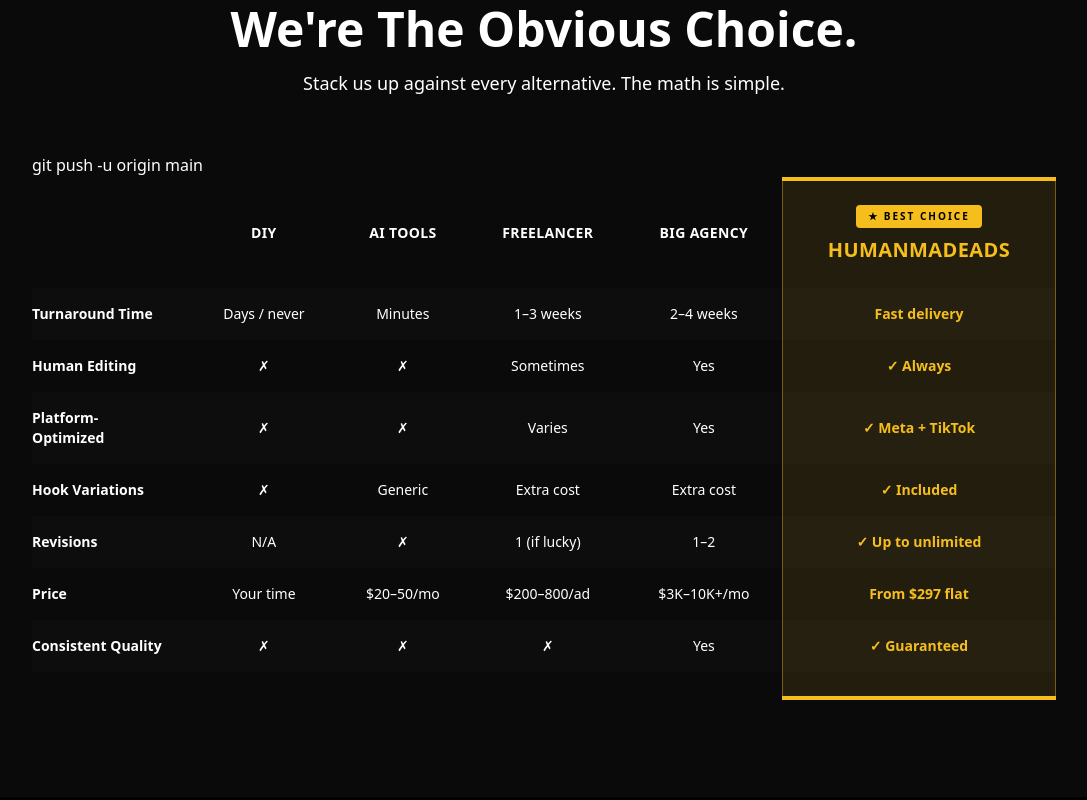
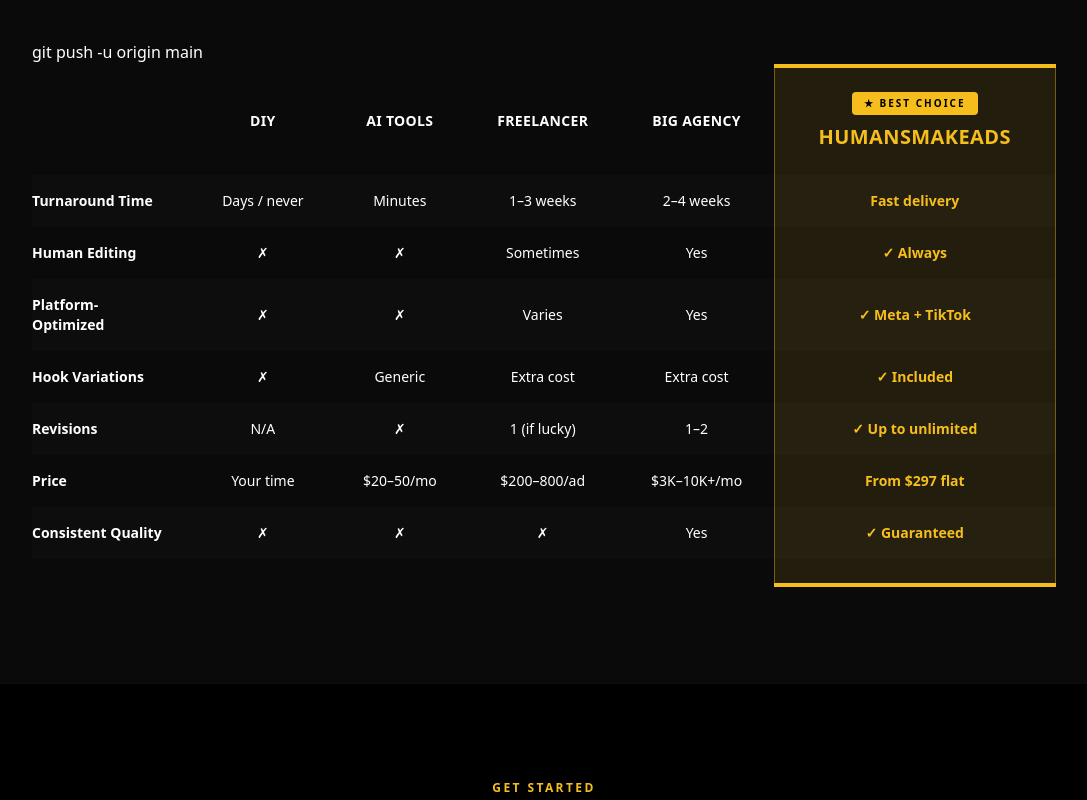
Before and after one commit to najialarabi2-tech/HumanMadeAds, a React (Vite) app: page / in a window 1280 px wide. Shown: the part 3460-4260 px from the top of the page, without its empty margins (96-1183 px from the left). Built offline with nearby package versions, Linux system fonts and the light colour scheme.

Commit message:
Update all social links to HumansMakeAds and reduce video grid to 4 examples

```diff
--- a/index.html
+++ b/index.html
@@ -3,10 +3,10 @@
   <head>
     <meta charset="UTF-8" />
     <meta name="viewport" content="width=device-width, initial-scale=1.0" />
-    <title>HumanMadeAds | E-Commerce Video Ads</title>
-    <meta name="description" content="HumanMadeAds is a leading marketing agency. We specialise in human made creatives and strategies that convert into revenue." />
-    <meta property="og:title" content="HumanMadeAds | E-Commerce Video Ads" />
-    <meta property="og:description" content="HumanMadeAds is a leading marketing agency. We specialise in human made creatives and strategies that convert into revenue." />
+    <title>HumansMakeAds | E-Commerce Video Ads</title>
+    <meta name="description" content="HumansMakeAds is a leading marketing agency. We specialise in human made creatives and strategies that convert into revenue." />
+    <meta property="og:title" content="HumansMakeAds | E-Commerce Video Ads" />
+    <meta property="og:description" content="HumansMakeAds is a leading marketing agency. We specialise in human made creatives and strategies that convert into revenue." />
   </head>
   <body>
     <div id="root"></div>
--- a/src/App.tsx
+++ b/src/App.tsx
@@ -24,7 +24,7 @@
   return (
     <nav className="fixed top-0 left-0 w-full bg-black/90 backdrop-blur-md border-b border-white/5 z-50 px-6 py-4 flex items-center justify-between">
       <div className="flex items-center">
-        <img src={Logo} alt="HumanMadeAds" className="h-8 w-auto" />
+        <img src={Logo} alt="HumansMakeAds" className="h-8 w-auto" />
       </div>
       <div className="hidden md:flex items-center gap-8 text-sm font-medium text-white">
         <a href="#how" className="hover:text-white transition-colors">How It Works</a>
@@ -87,13 +87,13 @@
 
         {/* Social icons */}
         <div className="flex items-center justify-center gap-4 mb-10">
-          <a href="https://www.instagram.com/humanmadeads" target="_blank" rel="noopener noreferrer" className="w-10 h-10 border border-[#333] flex items-center justify-center text-white hover:border-[#f6be1d] hover:text-[#f6be1d] transition-colors">
+          <a href="https://www.instagram.com/HumansMakeAds" target="_blank" rel="noopener noreferrer" className="w-10 h-10 border border-[#333] flex items-center justify-center text-white hover:border-[#f6be1d] hover:text-[#f6be1d] transition-colors">
             <Instagram size={18} />
           </a>
-          <a href="https://www.twitter.com/humanmadeads" target="_blank" rel="noopener noreferrer" className="w-10 h-10 border border-[#333] flex items-center justify-center text-white hover:border-[#f6be1d] hover:text-[#f6be1d] transition-colors">
+          <a href="https://www.twitter.com/HumansMakeAds" target="_blank" rel="noopener noreferrer" className="w-10 h-10 border border-[#333] flex items-center justify-center text-white hover:border-[#f6be1d] hover:text-[#f6be1d] transition-colors">
             <Twitter size={18} />
           </a>
-          <a href="https://www.tiktok.com/@humanmadeads" target="_blank" rel="noopener noreferrer" className="w-10 h-10 border border-[#333] flex items-center justify-center text-white hover:border-[#f6be1d] hover:text-[#f6be1d] transition-colors">
+          <a href="https://www.tiktok.com/@HumansMakeAds" target="_blank" rel="noopener noreferrer" className="w-10 h-10 border border-[#333] flex items-center justify-center text-white hover:border-[#f6be1d] hover:text-[#f6be1d] transition-colors">
             <svg width="18" height="18" viewBox="0 0 24 24" fill="currentColor"><path d="M19.59 6.69a4.83 4.83 0 0 1-3.77-4.25V2h-3.45v13.67a2.89 2.89 0 0 1-2.88 2.5 2.89 2.89 0 0 1-2.89-2.89 2.89 2.89 0 0 1 2.89-2.89c.28 0 .54.04.79.1V9.01a6.33 6.33 0 0 0-.79-.05 6.34 6.34 0 0 0-6.34 6.34 6.34 6.34 0 0 0 6.34 6.34 6.34 6.34 0 0 0 6.33-6.34V8.69a8.18 8.18 0 0 0 4.78 1.52V6.76a4.85 4.85 0 0 1-1.01-.07z"/></svg>
           </a>
         </div>
@@ -163,7 +163,7 @@
 
         {/* Video examples */}
         <div className="grid grid-cols-2 md:grid-cols-4 gap-2 mt-14 max-w-5xl mx-auto">
-          {[...Array(8)].map((_, i) => (
+          {[...Array(4)].map((_, i) => (
             <div key={i} className="relative aspect-video overflow-hidden group cursor-pointer border border-[#222]">
               <img src={`https://picsum.photos/seed/inf${i}/400/225`} alt="Ad Example" className="w-full h-full object-cover group-hover:scale-105 transition-transform duration-500" />
               <div className="absolute inset-0 bg-black/50 flex items-center justify-center group-hover:bg-black/70 transition-colors">
@@ -270,7 +270,7 @@
     { key: 'ai',         label: 'AI Tools' },
     { key: 'freelancer', label: 'Freelancer' },
     { key: 'agency',     label: 'Big Agency' },
-    { key: 'us',         label: 'HumanMadeAds', highlight: true },
+    { key: 'us',         label: 'HumansMakeAds', highlight: true },
   ];
 
   return (
@@ -546,7 +546,7 @@
       <div className="max-w-5xl mx-auto">
         <div className="flex flex-col md:flex-row justify-between items-start gap-10 mb-12">
           <div>
-            <img src={Logo} alt="HumanMadeAds" className="h-8 w-auto mb-4" />
+            <img src={Logo} alt="HumansMakeAds" className="h-8 w-auto mb-4" />
             <p className="text-white text-sm max-w-xs leading-relaxed">
               Hand-crafted e-commerce video ads that actually convert. No AI. No excuses.
             </p>
@@ -562,19 +562,19 @@
             </div>
             <div>
               <h4 className="text-white text-xs font-black uppercase tracking-widest mb-4">Contact</h4>
-              <a href="mailto:team@HumanMadeAds.com" className="text-sm text-white hover:text-[#f6be1d] transition-colors flex items-center gap-2">
-                <Mail size={14} /> team@HumanMadeAds.com
+              <a href="mailto:team@HumansMakeAds.com" className="text-sm text-white hover:text-[#f6be1d] transition-colors flex items-center gap-2">
+                <Mail size={14} /> team@HumansMakeAds.com
               </a>
               <div className="flex gap-3 mt-4">
                 {[
-                  { Icon: Instagram, href: 'https://www.instagram.com/humanmadeads' },
-                  { Icon: Twitter, href: 'https://www.twitter.com/humanmadeads' },
+                  { Icon: Instagram, href: 'https://www.instagram.com/HumansMakeAds' },
+                  { Icon: Twitter, href: 'https://www.twitter.com/HumansMakeAds' },
                 ].map(({ Icon, href }, i) => (
                   <a key={i} href={href} target="_blank" rel="noopener noreferrer" className="w-8 h-8 border border-[#222] flex items-center justify-center text-white hover:border-[#f6be1d] hover:text-[#f6be1d] transition-colors">
                     <Icon size={14} />
                   </a>
                 ))}
-                <a href="https://www.tiktok.com/@humanmadeads" target="_blank" rel="noopener noreferrer" className="w-8 h-8 border border-[#222] flex items-center justify-center text-white hover:border-[#f6be1d] hover:text-[#f6be1d] transition-colors">
+                <a href="https://www.tiktok.com/@HumansMakeAds" target="_blank" rel="noopener noreferrer" className="w-8 h-8 border border-[#222] flex items-center justify-center text-white hover:border-[#f6be1d] hover:text-[#f6be1d] transition-colors">
                   <svg width="14" height="14" viewBox="0 0 24 24" fill="currentColor"><path d="M19.59 6.69a4.83 4.83 0 0 1-3.77-4.25V2h-3.45v13.67a2.89 2.89 0 0 1-2.88 2.5 2.89 2.89 0 0 1-2.89-2.89 2.89 2.89 0 0 1 2.89-2.89c.28 0 .54.04.79.1V9.01a6.33 6.33 0 0 0-.79-.05 6.34 6.34 0 0 0-6.34 6.34 6.34 6.34 0 0 0 6.34 6.34 6.34 6.34 0 0 0 6.33-6.34V8.69a8.18 8.18 0 0 0 4.78 1.52V6.76a4.85 4.85 0 0 1-1.01-.07z"/></svg>
                 </a>
               </div>
@@ -582,7 +582,7 @@
           </div>
         </div>
         <div className="border-t border-[#111] pt-6 text-xs text-white text-center leading-relaxed">
-          <p>&copy; 2026 HumanMadeAds. All Rights Reserved.</p>
+          <p>&copy; 2026 HumansMakeAds. All Rights Reserved.</p>
           <p className="mt-2 max-w-2xl mx-auto">Results mentioned are not typical and depend on your product, market, and effort. We do not guarantee specific outcomes. The information on this site is for informational purposes only.</p>
         </div>
       </div>
```
Also changed, not shown: src/Logo.png.
